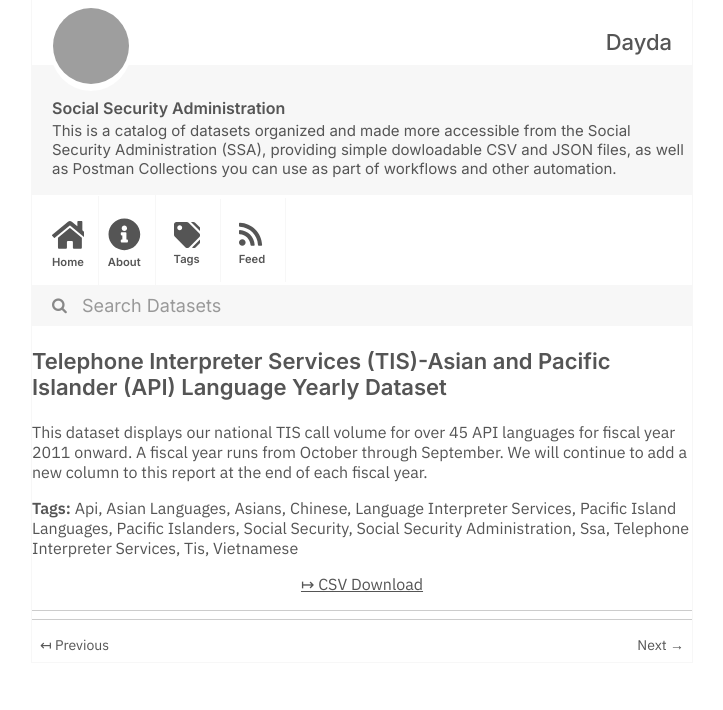
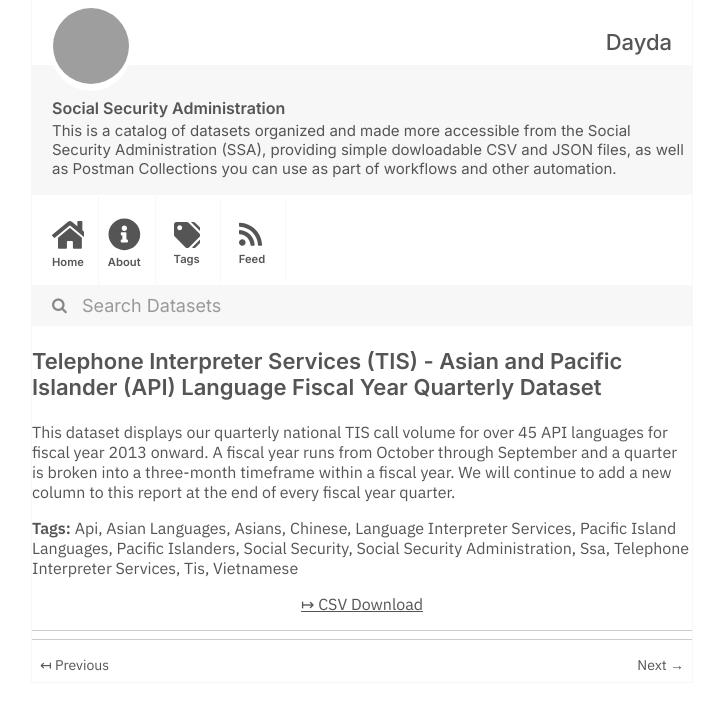
Before and after one commit to dayda-entities/social-security-administration, a Jekyll site: the page built from _posts/2020-11-10-telephone-interpreter-services.md, in a window 1280 px wide, cut to the strip 0-710 px from the top of the page. Shown: the whole strip, without its empty margins (278-1001 px from the left). Built offline with Jekyll 4.4.1, drawn with Linux system fonts in a browser that asks for light colours; grey boxes are pictures that could not be loaded.

Commit message:
Publish Data

```diff
--- a/_posts/2020-11-10-telephone-interpreter-services.md
+++ b/_posts/2020-11-10-telephone-interpreter-services.md
@@ -1,9 +1,9 @@
 ---
 title: >-
-  Telephone Interpreter Services (TIS)-Asian and Pacific Islander (API) Language
-  Yearly Dataset
-created: '2020-11-10T16:50:02.642751'
-modified: '2021-04-06T02:45:42.484780'
+  Telephone Interpreter Services (TIS) - Asian and Pacific Islander (API)
+  Language Fiscal Year Quarterly Dataset
+created: '2020-11-10T16:50:02.704036'
+modified: '2021-04-06T02:45:43.800457'
 state: active
 type: dataset
 tags:
@@ -21,9 +21,9 @@ tags:
   - Tis
   - Vietnamese
 groups: []
-csv_url: 'https://www.ssa.gov/open/data/YEARLY-API-TIS-DATA.csv'
+csv_url: 'https://www.ssa.gov/open/data/QUARTERLY-API-TIS-DATA.csv'
 json_url: ''
 layout: post
 
 ---
-This dataset displays our national TIS call volume for over 45 API languages for fiscal year 2011 onward.  A fiscal year runs from October through September.  We will continue to add a new column to this report at the end of each fiscal year.
+This dataset displays our quarterly national TIS call volume for over 45 API languages for fiscal year 2013 onward.  A fiscal year runs from October through September and a quarter is broken into a three-month timeframe within a fiscal year.  We will continue to add a new column to this report at the end of every fiscal year quarter.
```
